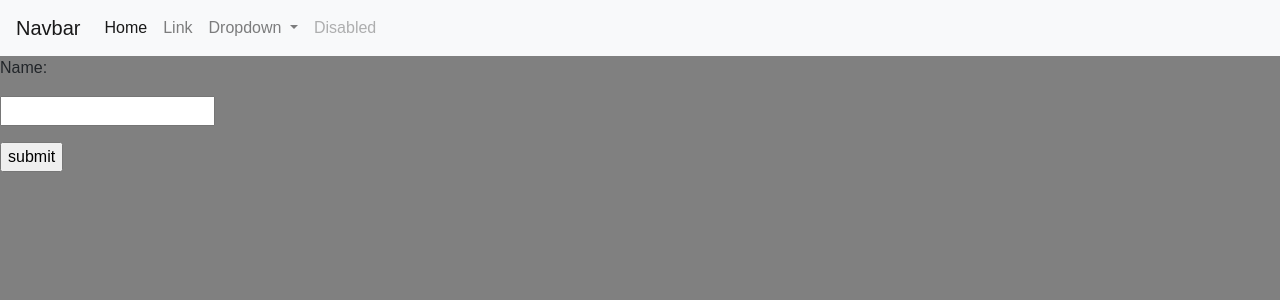
After one commit to Gal1leox/PyroTD-API, a Flask app: page /login in a window 1280 px wide. The commit adds this page. Shown: the top 300 px of the page. Run offline with Flask 2, Linux system fonts and the light colour scheme; some libraries are stand-ins or nearby versions.

Commit message:
basic framework

```diff
--- a/app.py
+++ b/app.py
@@ -1,4 +1,4 @@
-from flask import Flask, render_template
+from flask import Flask, render_template, url_for, request, redirect
 
 app = Flask(__name__)
 
@@ -6,13 +6,21 @@ app = Flask(__name__)
 def index ():
     return render_template('index.html')
 
+@app.route('/home')
+def home ():
+    return render_template('home.html')
+
+@app.route('/login', methods=["POST", "GET"])
+def login ():
+    if request.method == "POST":
+        user = request.form["nm"]
+        return redirect(url_for("user", usr=user))
+    else:
+        return render_template('login.html')
+
+@app.route("/<usr>")
+def user (usr):
+    return f"<h1>{usr}</h1>"
+
 if __name__ ==  "__main__":
     app.run(debug=True)
-
-#@app.route('/home')
-#def index ():
-#    return render_template('home.html')
-
-#@app.route('/leaderboard')
-#def index ():
-#    return render_template('leaderboard.html')
--- a/templates/base.html
+++ b/templates/base.html
@@ -1,13 +1,53 @@
 <!DOCTYPE html>
 <html lang="en">
 <head>
+    <link rel="stylesheet" href="https://stackpath.bootstrapcdn.com/bootstrap/4.3.1/css/bootstrap.min.css" integrity="sha384-ggOyR0iXCbMQv3Xipma34MD+dH/1fQ784/j6cY/iJTQUOhcWr7x9JvoRxT2MZw1T" crossorigin="anonymous">
+    <link rel="stylesheet" href="{{ url_for('static', filename='css/main.css') }}">
     <meta charset="UTF-8">
     <meta http-equiv="X-UA-Compatible" content="IE=edge">
     <meta name="viewport" content="width=device-width, initial-scale=1.0">
-    <link rel="stylesheet" href="{{ url_for('static', filename='css/main.css') }}"
     {% block head %}{% endblock %}
 </head>
 <body>
+    <nav class="navbar navbar-expand-lg navbar-light bg-light">
+        <a class="navbar-brand" href="#">Navbar</a>
+        <button class="navbar-toggler" type="button" data-toggle="collapse" data-target="#navbarSupportedContent" aria-controls="navbarSupportedContent" aria-expanded="false" aria-label="Toggle navigation">
+          <span class="navbar-toggler-icon"></span>
+        </button>
+
+        <div class="collapse navbar-collapse" id="navbarSupportedContent">
+          <ul class="navbar-nav mr-auto">
+            <li class="nav-item active">
+              <a class="nav-link" href="#">Home <span class="sr-only">(current)</span></a>
+            </li>
+            <li class="nav-item">
+              <a class="nav-link" href="#">Link</a>
+            </li>
+            <li class="nav-item dropdown">
+              <a class="nav-link dropdown-toggle" href="#" id="navbarDropdown" role="button" data-toggle="dropdown" aria-haspopup="true" aria-expanded="false">
+                Dropdown
+              </a>
+              <div class="dropdown-menu" aria-labelledby="navbarDropdown">
+                <a class="dropdown-item" href="#">Action</a>
+                <a class="dropdown-item" href="#">Another action</a>
+                <div class="dropdown-divider"></div>
+                <a class="dropdown-item" href="#">Something else here</a>
+              </div>
+            </li>
+            <li class="nav-item">
+              <a class="nav-link disabled" href="#" tabindex="-1" aria-disabled="true">Disabled</a>
+            </li>
+          </ul>
+        </div>
+      </nav>
+    <script src="https://code.jquery.com/jquery-3.3.1.slim.min.js" integrity="sha384-q8i/X+965DzO0rT7abK41JStQIAqVgRVzpbzo5smXKp4YfRvH+8abtTE1Pi6jizo"
+    crossorigin="anonymous"></script>
+
+    <script src="https://cdnjs.cloudflare.com/ajax/libs/popper.js/1.14.7/umd/popper.min.js"
+    integrity="sha384-UO2eT0CpHqdSJQ6hJty5KVphtPhzWj9WO1clHTMGa3JDZwrnQq4sF86dIHNDz0W1" crossorigin="anonymous"></script>
+
+    <script src="https://stackpath.bootstrapcdn.com/bootstrap/4.3.1/js/bootstrap.min.js"
+    integrity="sha384-JjSmVgyd0p3pXB1rRibZUAYoIIy6OrQ6VrjIEaFf/nJGzIxFDsf4x0xIM+B07jRM" crossorigin="anonymous"></script>
     {% block body %}{% endblock %}
 </body>
 </html>
--- a/templates/index.html
+++ b/templates/home.html
@@ -5,5 +5,5 @@
 {% endblock %}
 
 {% block body %}
-<h1> hello </h1>
+<h1> home </h1>
 {% endblock %}
--- /dev/null
+++ b/templates/login.html
@@ -0,0 +1,10 @@
+{% extends 'base.html' %}
+{% block head %}{% endblock %}
+{% block body %}
+<form action="#" method="post">
+    <p>Name:</p>
+    <p><input type="text" name="nm"/></p>
+    <p><input type="submit" value="submit"/></p>
+
+</form>
+{% endblock %}
```
Also changed, not shown: templates/navbar.html (added, +35 -0 lines).
